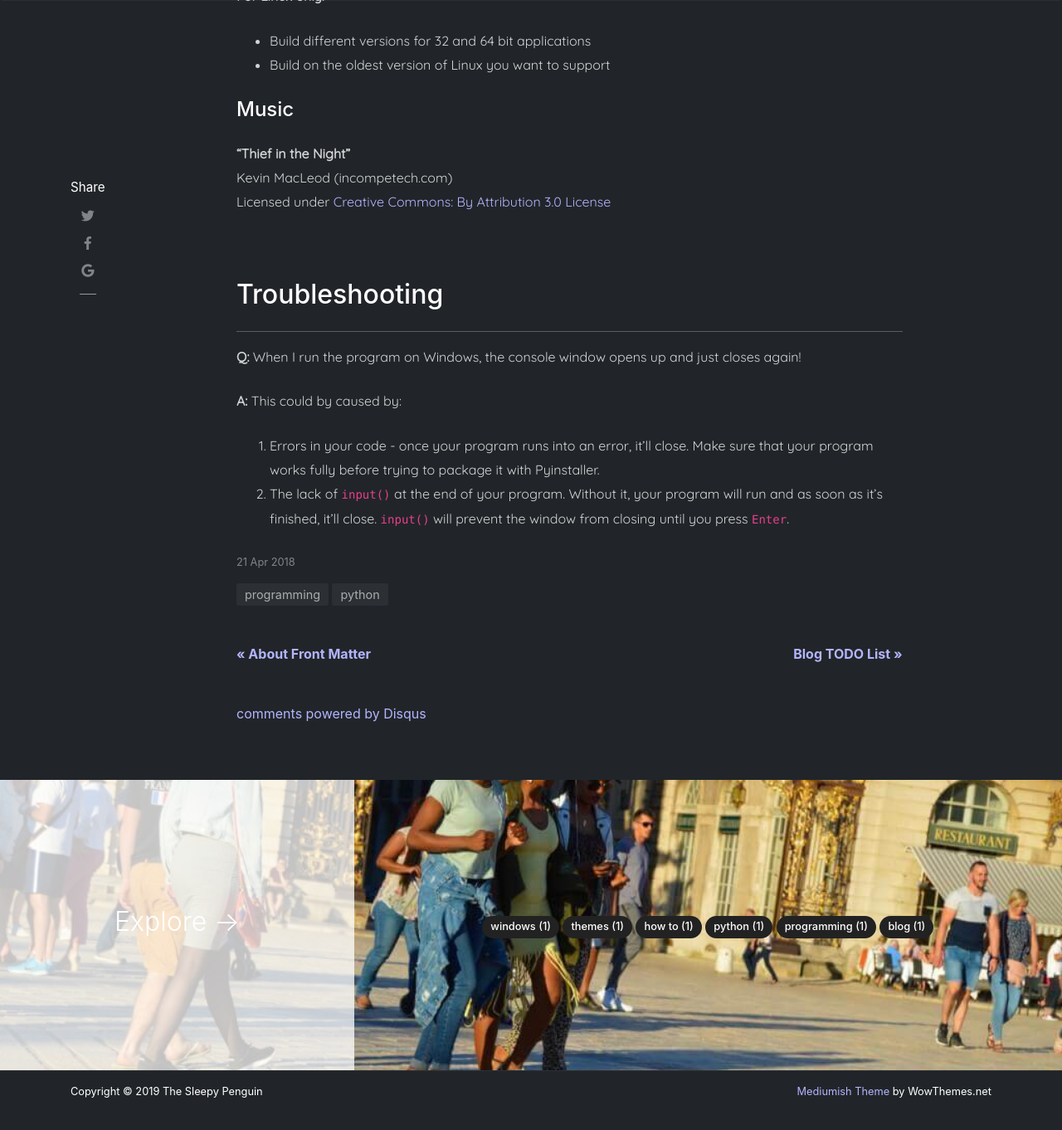
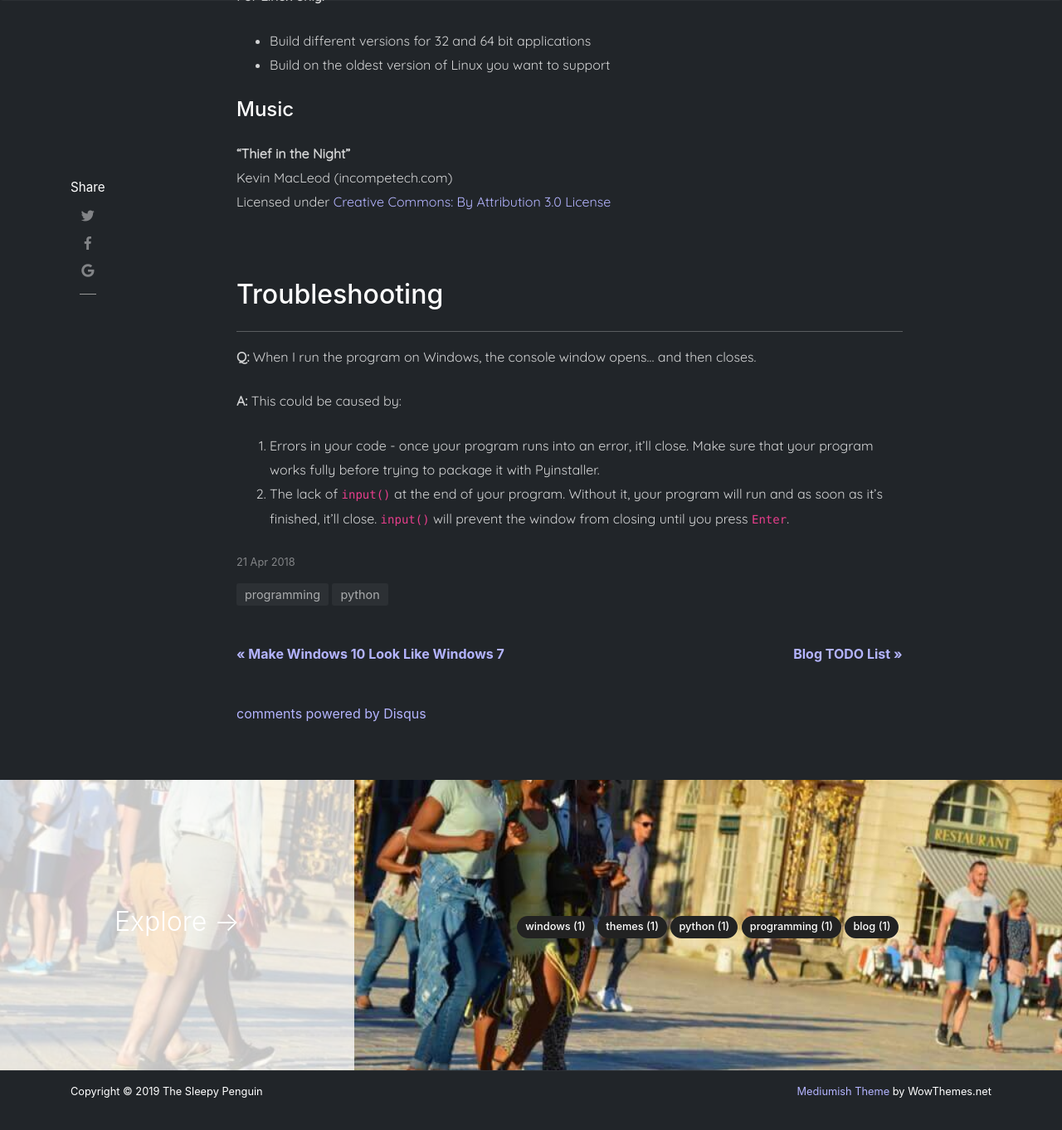
Before and after one commit to TheSleepyPenguin/TheSleepyPenguin.github.io, a Jekyll site: the page built from _posts/2018-04-21-pyinstaller-basics.md, in a window 1280 px wide and 1400 px high, scrolled down 1694 px. Shown: the top 1362 px of the window at 83% size. Built offline with Jekyll 4.4.1, drawn with Linux system fonts in a browser that asks for light colours; nearby versions of some CDN libraries; comment, search, counter and statistics services are not loaded.

Commit message:
Removed Front Matter post
Updated Pyinstaller and TODO posts

```diff
--- a/_posts/2018-04-21-pyinstaller-basics.md
+++ b/_posts/2018-04-21-pyinstaller-basics.md
@@ -61,9 +61,9 @@
 
 ---
 
-**Q:** When I run the program on Windows, the console window opens up and just closes again!
+**Q:** When I run the program on Windows, the console window opens... and then closes.
 
-**A:** This could by caused by:
+**A:** This could be caused by:
 
 1. Errors in your code - once your program runs into an error, it'll close. Make sure that your program works fully before trying to package it with Pyinstaller.
 2. The lack of `input()` at the end of your program. Without it, your program will run and as soon as it's finished, it'll close. `input()` will prevent the window from closing until you press `Enter`.
```
Also changed, not shown: _posts/2018-03-26-about-front-matter.md (deleted, +0 -49 lines), _posts/2018-12-27-blog-todo.md (+3 -2 lines).
